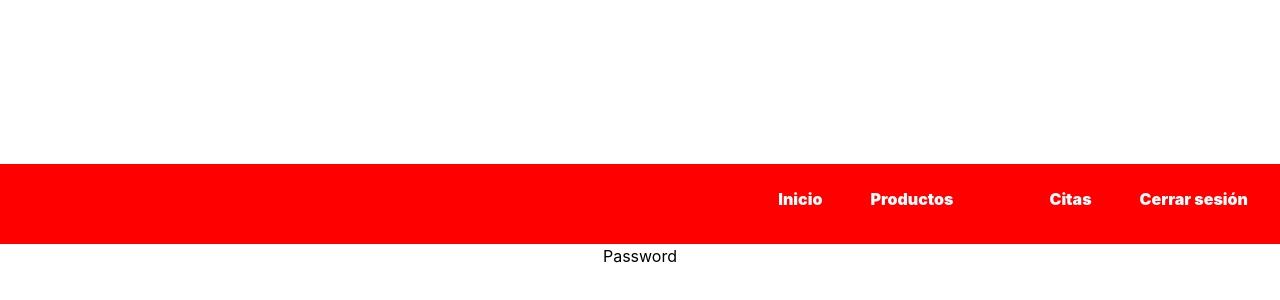
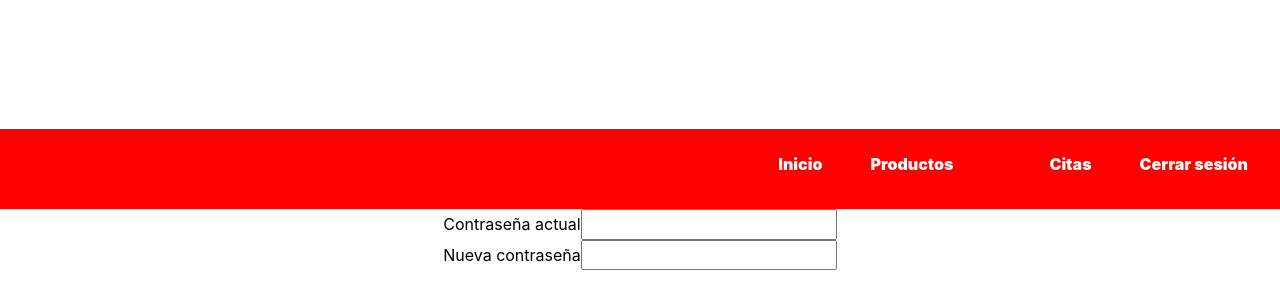
Before and after one commit to martaguillemolmos/frontedtattostudio, a React (Vite) app: page /password in a window 1280 px wide. Shown: the part 184-484 px from the top of the page. Built offline with nearby package versions, Linux system fonts and the light colour scheme.

Commit message:
feat: Add the route and implement that the user can modify their password. Furthermore, we returned to the snackbar, we discovered that it is a div that was giving us an error.

```diff
--- a/src/common/Snackbar/Snackbar.jsx
+++ b/src/common/Snackbar/Snackbar.jsx
@@ -1,19 +1,19 @@
-// import Stack from '@mui/material/Stack';
-// import Snackbar from '@mui/material/Snackbar';
-// import Alert from '@mui/material/Alert';
 
-// export const SimpleSnackbar = ({ message, snackOpen, onClose }) => {
-//     console.log("gola", snackOpen);
-//     console.log("mens", message);
-//     console.log("snakc", snackOpen);
+import Snackbar from '@mui/material/Snackbar';
+import MuiAlert from '@mui/material/Alert';
 
-//     return (
-//       <Stack spacing={2} sx={{ width: '100%' }}>
-//         <Snackbar open={snackOpen} autoHideDuration={6000} onClose={onClose}>
-//           <Alert onClose={onClose} severity="success" sx={{ width: '100%' }}>
-//             {message}
-//           </Alert>
-//         </Snackbar>
-//       </Stack>
-//     );
-//   };
+function Alert(props) {
+  return <MuiAlert elevation={6} variant="filled" {...props} />;
+}
+
+export const SnackbarCustom = ({ open, handleClose, message, severity }) => {
+  return (
+    <Snackbar open={open} autoHideDuration={6000} onClose={handleClose}>
+        <div>
+            <Alert onClose={handleClose} severity={severity}>
+                {message}
+            </Alert>
+        </div>
+    </Snackbar>
+  );
+};
--- a/src/pages/Body/Body.jsx
+++ b/src/pages/Body/Body.jsx
@@ -22,8 +22,8 @@ export const Body = () => {
             <Route path='/worker' element={<Workers />}/>
             <Route path='/user' element={<Users />}/>
             <Route path='/product' element={<Products />}/>
+            <Route path='/appointment/user' element={<Appointments />}/>
             <Route path='/appointment' element={<AppointmentSuperAdmin />}/>
-            <Route path='/appointment/user' element={<Appointments />}/>
             <Route path='/password' element={<Password />}/>
 
         </Routes>
--- a/src/pages/Login/Login.jsx
+++ b/src/pages/Login/Login.jsx
@@ -11,7 +11,7 @@ import CustomAlert  from "../../common/Alert/CustomAlert";
 
 import { useDispatch, useSelector } from "react-redux";
 import { login, userData } from "../userSlice";
-// import {SimpleSnackbar} from "../../common/Snackbar/Snackbar";
+import {SnackbarCustom} from "../../common/Snackbar/Snackbar";
 
 
 export const Login = () => {
@@ -21,8 +21,17 @@ export const Login = () => {
   const rdxCredentials = useSelector(userData);
 
   //Snackbar
-  // const [snackbarOpen, setSnackbarOpen] = useState(false);
-  // const [snackbarMessage, setSnackbarMessage] = useState('');
+   const [snackbarOpen, setSnackbarOpen] = useState(false);
+   const [snackbarMessage, setSnackbarMessage] = useState('');
+
+   const handlerCloseSnack = (event, reason) => {
+      if (reason === 'clickaway') {
+        return;
+      }
+      setSnackbarOpen(false);
+    };
+
+
 
   const [credenciales, setCredenciales] = useState({
     email: "",
@@ -64,34 +73,32 @@ export const Login = () => {
 
   useEffect(()=>{
     //Comprobamos si ya hay un token almacenado en Redux
+    console.log("entra aqui")
         if(rdxCredentials?.credentials.token){
           console.log(rdxCredentials)
           // setSnackbarOpen(false);
-          // setTimeout(() => {
           //Si ya contamos con un token, redirigimos al usuario a inicio.
           navigate("/profile");
-        // },20000)
+
         }
-      },[rdxCredentials, navigate]);
+      }, []);
 
 
   //Declaramos la constante logMe para que, en caso de logearnos guarde el token y nos envíe al profile y por el contrario, nos muestre el error que nos impide hacerlo.
   const logMe = () => {
     console.log("errores",credencialesError);
     if(credenciales.email != "" && credenciales.password !="" ){
+
       logUser(credenciales)
       .then((resultado) => {
         console.log(resultado);
-
+        setSnackbarOpen(true);
+        setSnackbarMessage(resultado.data.message);
           dispatch(login({ credentials: resultado.data}))
-          console.log("Mensajito",resultado.data.message)
-        //  if (setSnackbarOpen == true){
-        //     setSnackbarMessage(resultado.data.message);
-
-        //  }
+          console.log("Mensajito",resultado.data.message);
+          setTimeout(() => {
           navigate("/profile");
-
-
+         }, 3000);
       })
       .catch((error) => {
         if (error.response.status !== 200){
@@ -163,9 +170,9 @@ export const Login = () => {
         </div>
         </div>
       </div>
-      {/* {snackbarOpen ? (
-  <SimpleSnackbar message={snackbarMessage} snackOpen={snackbarOpen} onClose={() => setSnackbarOpen(false)} />
-) : null} */}
+      { snackbarOpen ? (
+  <SnackbarCustom open={snackbarOpen} handleClose={handlerCloseSnack} message={snackbarMessage}/>
+) : null}
 
     </div>
   );
--- a/src/pages/Password/Password.jsx
+++ b/src/pages/Password/Password.jsx
@@ -1,6 +1,102 @@
+import { useDispatch, useSelector } from "react-redux";
+import { useNavigate } from "react-router-dom";
+import { logout, userData } from "../userSlice";
+import { useEffect, useState } from "react";
+import { updatePassword } from "../../services/apiCalls";
+import { CustomInput } from "../../common/CustomInput/CustomInput";
+import { validator } from "../../services/userful";
+
 export const Password = () => {
+  const navigate = useNavigate();
+  const rdxToken = useSelector(userData);
+  const [message, setMessage] = useState("");
+  const dispatch = useDispatch();
 
-    return(
-        <>Password</>
-    )
-}
+  const [newPassword, setNewPassword] = useState({
+    passwordOld: "",
+    password: "",
+  });
+  const [newPasswordError, setNewPasswordError] = useState({
+    passwordOld: "",
+    password: "",
+  });
+  useEffect(() => {
+    if (rdxToken == "") {
+      navigate("/login");
+    }
+  }, [rdxToken, navigate]);
+
+  const functionHandler = (e) => {
+    setNewPassword((prevState) => ({
+      ...prevState,
+      [e.target.name]: e.target.value,
+    }));
+  };
+
+  const errorCheck = (e) => {
+    let error = "";
+    error = validator(e.target.name, e.target.value);
+    setNewPasswordError((prevState) => ({
+      ...prevState,
+      [e.target.name + "Error"]: error,
+    }));
+  };
+
+  const Update = () => {
+    if (
+      newPassword.password !== "" &&
+      newPassword.passwordOld !== "" &&
+      newPassword.password !== newPassword.passwordOld
+    ) {
+      const token = rdxToken.credentials.token;
+      console.log(token);
+      updatePassword(token, newPassword)
+        .then((results) => {
+          const { message } = results.data;
+          setMessage(message);
+          if (message != "") {
+            setTimeout(() => {
+              dispatch(logout({ credentials: "" }));
+              navigate("/");
+            });
+          }
+        })
+        .catch((error) => {
+          console.log(error);
+        });
+    }
+    console.log(newPassword);
+  };
+
+  return (
+    <>
+      Contraseña actual
+      <CustomInput
+        design={"inputDesign"}
+        type={"password"}
+        name={"passwordOld"}
+        placeholder={""}
+        value={""}
+        maxLength={"12"}
+        functionProp={functionHandler}
+        functionBlur={errorCheck}
+      />
+      <div>{newPasswordError.passwordOld}</div>
+      Nueva contraseña
+      <CustomInput
+        design={"inputDesign"}
+        type={"text"}
+        name={"password"}
+        placeholder={""}
+        value={""}
+        maxLength={"12"}
+        functionProp={functionHandler}
+        functionBlur={errorCheck}
+      />
+      <div>{newPasswordError.password}</div>
+      <div className="linkButtonDesign" onClick={() => Update()}>
+        Cambiar contraseña
+      </div>
+    </>
+  );
+};
--- a/src/services/apiCalls.js
+++ b/src/services/apiCalls.js
@@ -30,7 +30,7 @@ export const updateUser = (token, id, body) => {
 
 // Actualizar la contraseña
 export const updatePassword = (token, body) => {
-    return axios.put (`http://localhost:4000/user/password`, body, {
+    return axios.patch (`http://localhost:4000/user/password`, body, {
         headers: {
             'Authorization': `Bearer ${token}`
         }
--- a/src/services/userful.js
+++ b/src/services/userful.js
@@ -41,7 +41,7 @@ export const validator = (type, value) => {
         case 'passwordOld':
         case 'contraseña':
 
-            if(value !== undefined  && value.trim() !== "" && (value.length < 6 || value.length >12)){
+            if(value !== undefined  && value.trim() !== "" && (value.length < 6 || value.length > 12)){
                 return "La contraseña debe contener de 6 a 12 caracteres"
             } else {
                 return "";
```
